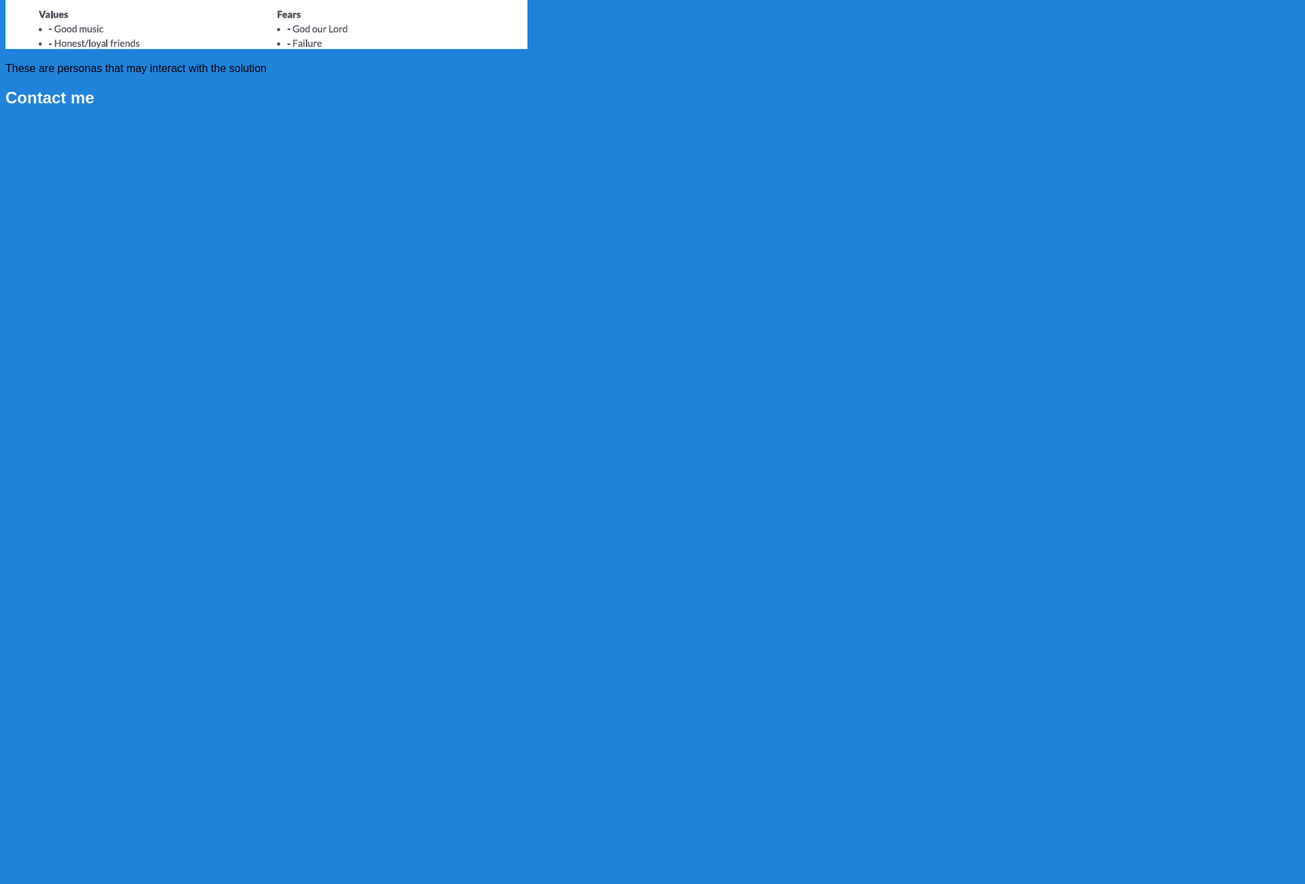
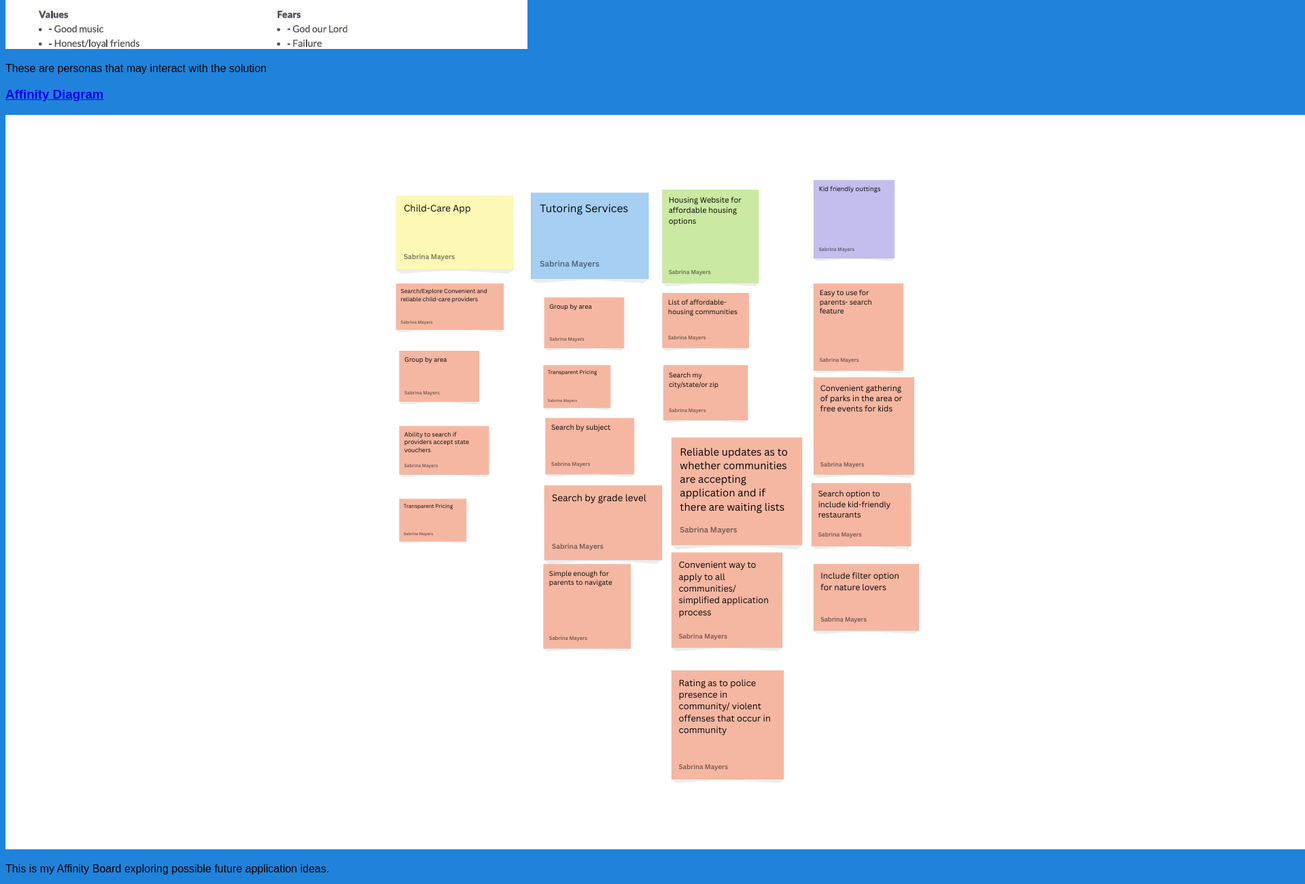
Before and after one commit to Mayerss1207/mayerss1207.github.io, a plain HTML site: page index.html in a window 1280 px wide. Shown: the part 1060-2360 px from the top of the page at 68% size, 1920 px wide, since content can reach past the window. Before the commit the page ends 1238 px from the top, so only its background shows below. Drawn offline with Linux system fonts and the light colour scheme.

Commit message:
Added Affinity Board

```diff
--- a/index.html
+++ b/index.html
@@ -27,6 +27,15 @@
             These are personas that may interact with the solution
         </p>
     </section>
+    <!--Affinity Diagram Assignment -->
+    <section class="project">
+      <a href="Files/Affinity_DOC.pdf"><h3>Affinity Diagram</h3></a>
+      <a href="Files/Affinity_DOC.pdf"><img src="Images/Affinity_IMG.png"></a>
+     <p>
+      This is my Affinity Board exploring possible future application ideas.
+     </p>
+  </section>
+
 
 
     <div class="contact"><h2>Contact me</h2></div>
```
Also changed, not shown: Images/Affinity_IMG.png (added), 1 other file.
